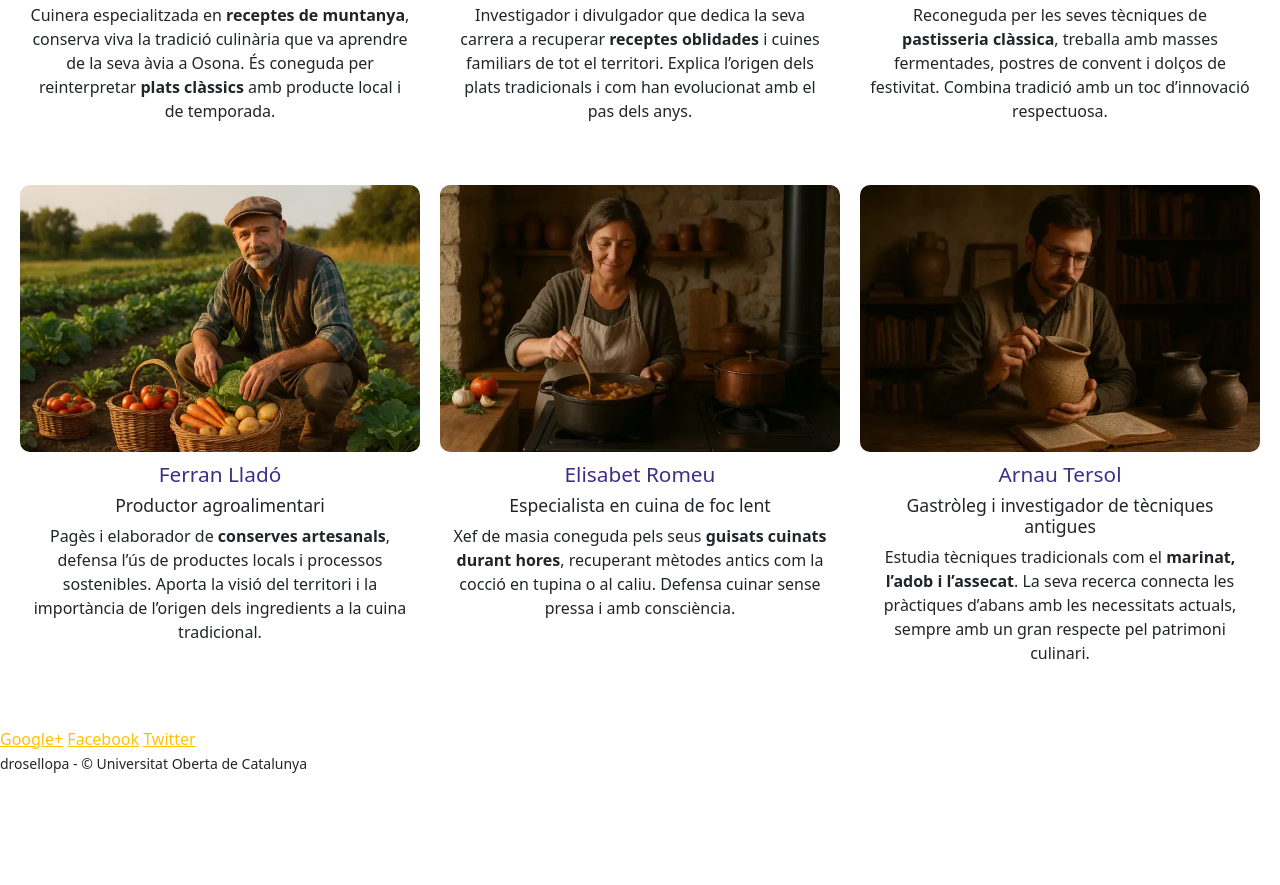
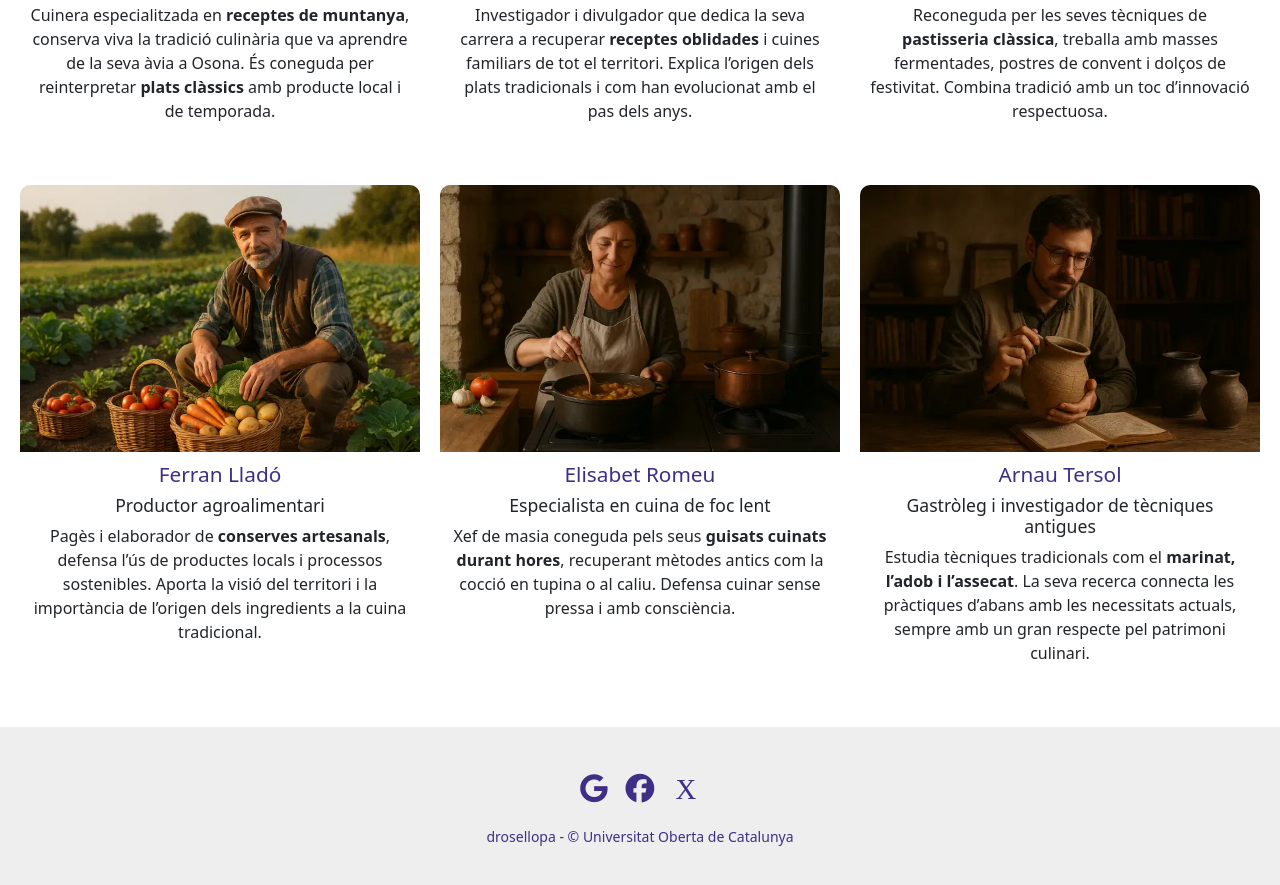
Before and after one commit to drosellopa/laiaia, a website built with Parcel: page src/ponents.html in a window 1280 px wide. Shown: the part 611-1496 px from the top of the page. Before the commit the page ends 1386 px from the top, so only its background shows below. Built offline with nearby package versions, Linux system fonts and the light colour scheme.

Commit message:
Creadas las funciones, pasado stilelint

```diff
--- a/src/assets/styles/_dependencies.scss
+++ b/src/assets/styles/_dependencies.scss
@@ -15,3 +15,6 @@
 @import "bootstrap/scss/variables";
 @import "bootstrap/scss/maps";
 @import "bootstrap/scss/mixins";
+
+/* FONT AWESOME */
+@import "npm:@fortawesome/fontawesome-free/css/all.css";
--- /dev/null
+++ b/src/assets/styles/_functions.scss
@@ -0,0 +1,15 @@
+// Funció transparències
+@function alpha-iaia($color, $opacity) {
+  @return rgba($color, $opacity);
+}
+
+// Ombres
+@function shadow-iaia($level) {
+  @if $level == 1 {
+    @return 0 2px 4px rgba(0, 0, 0, 0.1);
+  } @else if $level == 2 {
+    @return 0 4px 12px rgba(0, 0, 0, 0.5);
+  } @else {
+    @return none;
+  }
+}
--- a/src/assets/styles/_variables.scss
+++ b/src/assets/styles/_variables.scss
@@ -1,7 +1,4 @@
 @use "sass:color";
-
-
-
 
 
 $primary: #FFC107;
@@ -9,6 +6,8 @@ $secondary: #3F2E85;
 $navbar-dark-color: $secondary;
 $navbar-dark-hover-color: #fff;
 $navbar-dark-active-color: $secondary;
+
+
 
 
 
--- /dev/null
+++ b/src/assets/styles/layouts/_footer.scss
@@ -0,0 +1,23 @@
+@use "../variables";
+
+@layer global {
+    .main-footer {
+        background-color: #eee;
+        text-align: center;
+        padding: 3rem 1rem;
+        color: variables.$secondary;
+
+        .social {
+            margin-bottom: 20px;
+            display: flex;
+            gap: 10px;
+            justify-content: center;
+        }
+
+        .fa-brands {
+            font-size: 1.8rem;
+            text-decoration: none;
+            color: variables.$secondary;
+        }
+    }
+}
--- a/src/assets/styles/layouts/_global.scss
+++ b/src/assets/styles/layouts/_global.scss
@@ -1,3 +1,5 @@
+@use "../functions";
+
 @layer global {
     *,
     *::after,
--- a/src/assets/styles/layouts/_header.scss
+++ b/src/assets/styles/layouts/_header.scss
@@ -4,4 +4,8 @@
     .main-header {
         box-shadow: 0 1px 5px variables.$secondary;
     }
+
+    .navbar-nav a.nav-link:hover {
+        color: oklch(41% 0.14 304deg) !important;
+    }
 }
--- a/src/assets/styles/layouts/_home.scss
+++ b/src/assets/styles/layouts/_home.scss
@@ -1,5 +1,5 @@
 @use "../variables";
-@use "./header";
+
 
 @layer layout-home {
   .main-header {
--- a/src/assets/styles/layouts/_jornades.scss
+++ b/src/assets/styles/layouts/_jornades.scss
@@ -1,3 +1,4 @@
+@use '../functions' as *;
 @use "../variables";
 @use "./header";
 
@@ -64,6 +65,17 @@
                 padding-left: 40px;
             }
         }
+
+        &-figure {
+            margin: auto;
+            max-width: 400px;
+            flex: 1 0 350px;
+        }
+
+        @media(900px <= width){
+            display: flex;
+            gap: 20px;
+        }
     }
 
     .article :is(p, h3) {
@@ -82,7 +94,7 @@
         text-align: center;
         margin: 20px auto;
         border-radius: 10px;
-        box-shadow: 5px 5px 10px #000;
+        box-shadow: shadow-iaia(2);
 
         &>footer {
             text-align: right;
--- a/src/assets/styles/layouts/_ponents.scss
+++ b/src/assets/styles/layouts/_ponents.scss
@@ -1,5 +1,9 @@
+
+@use '../functions' as *;
 @use "../variables";
 @use "./header";
+
+
 
 @layer layout-ponents {
     .ponents {
@@ -26,12 +30,14 @@
         &__item {
             flex: 1 1 325px;
             text-align: center;
+            border-radius: 10px;
         }
 
         &__image {
             width: 100%;
             max-width: 600px;
-            border-radius: 10px;
+            border-radius: 10px 10px 0 0;
+
         }
 
         &__caption {
@@ -73,4 +79,9 @@
             }
         }
     }
+
+    .ponents__item:hover {
+       box-shadow: shadow-iaia(2);
+       background-color: alpha-iaia(variables.$primary, .1);
+    }
 }
--- a/src/assets/styles/main.scss
+++ b/src/assets/styles/main.scss
@@ -3,6 +3,10 @@
  * Do not include SCSS code in this file.
  */
 
+ /**
+ * Import functions
+ */
+ @use "functions";
 
 
  /**
@@ -16,6 +20,8 @@
  * Import layouts
  * It's a best practice to use a different partial for each page
  */
+@use "layouts/header";
+@use "layouts/footer";
 @use "layouts/global";
 @use "layouts/home";
 @use "layouts/ponents";
--- a/src/ponents.html
+++ b/src/ponents.html
@@ -5,6 +5,7 @@
     <meta name="viewport" content="width=device-width, initial-scale=1.0">
     <title>Ponents</title>
     <link rel="stylesheet" type="text/css" href="./assets/styles/main.scss">
+    <link rel="icon" href="assets/images/logo.webp">
 </head>
 <body>
     <include src="./views/header.html"></include>
--- a/src/views/footer.html
+++ b/src/views/footer.html
@@ -1,9 +1,9 @@
 <footer class="main-footer">
   <div class="main-footer__container">
     <div class="social">
-      <a href="#">Google+</a>
-      <a href="#">Facebook</a>
-      <a href="#">Twitter</a>
+      <i class="fa-brands fa-google primary" ></i>
+      <i class="fa-brands fa-facebook"></i>
+      <i class="fa-brands fa-x"></i>
     </div>
 
   </div>
```
Also changed, not shown: src/contacte.html (+4 -1 lines), src/gracies.html (+12 -3 lines), src/index.html (+2 -1 lines), src/jornades2025.html (+5 -0 lines), 1 other file.
